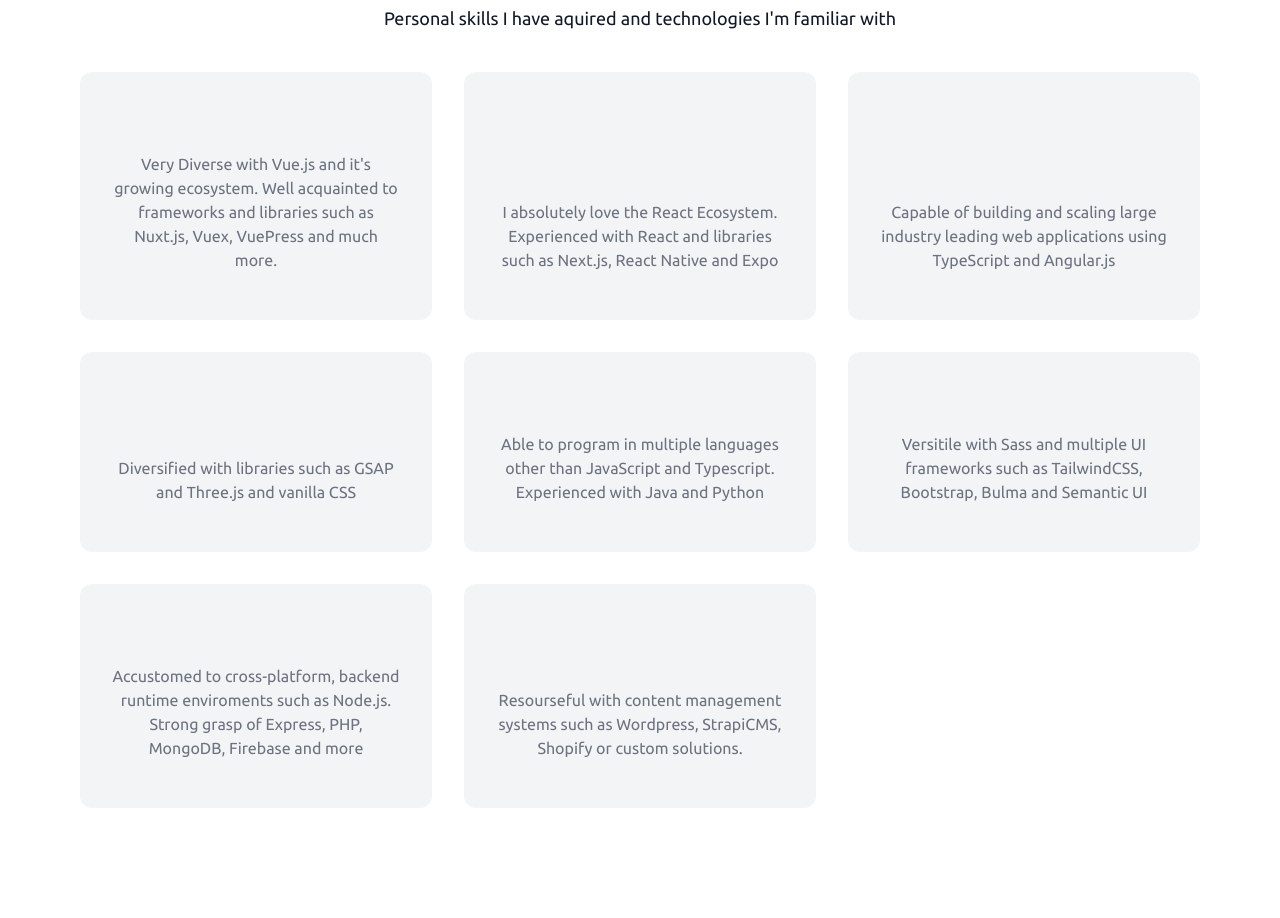
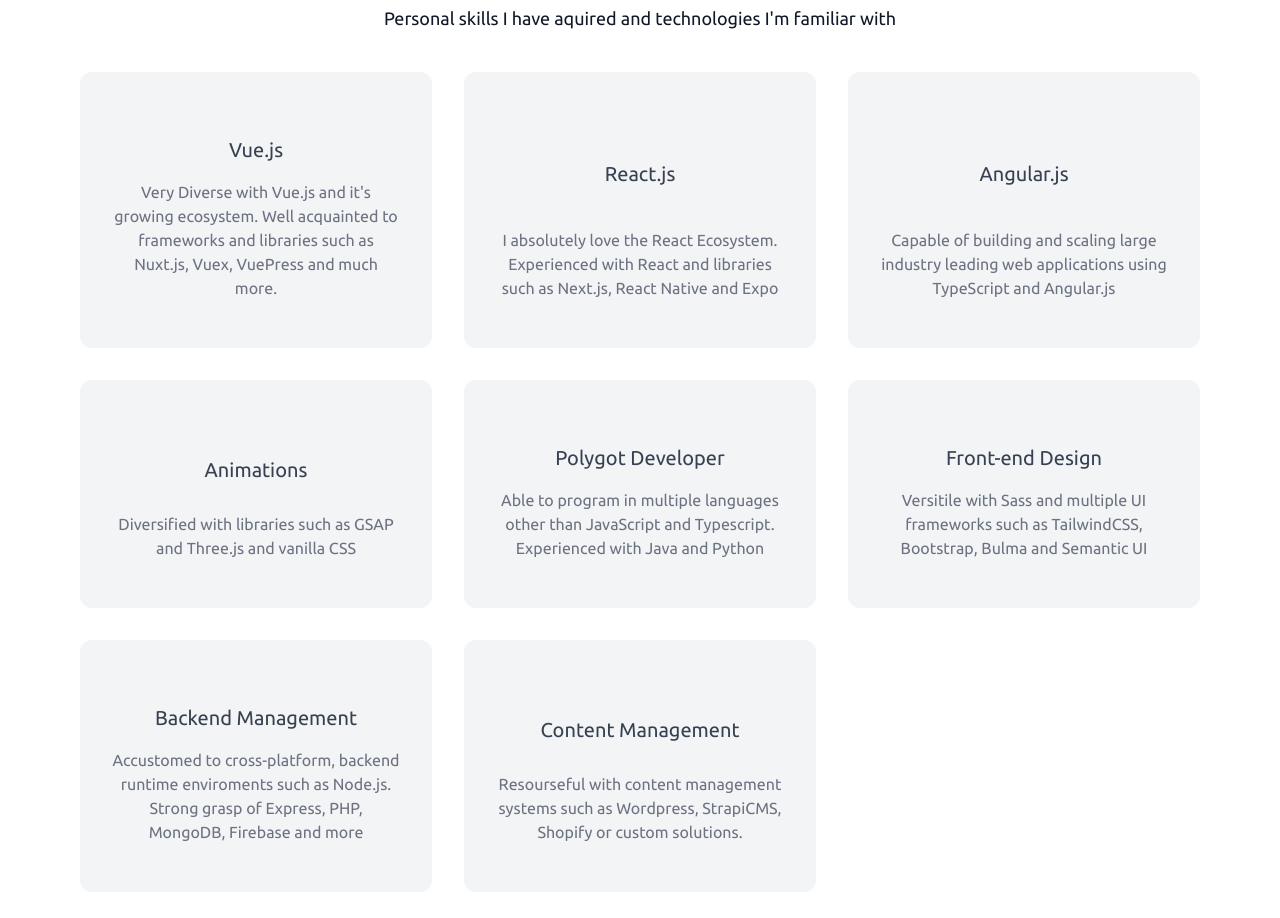
Before and after one commit to quelchx/quelchx.com, a Next.js app: page / in a window 1280 px wide. Shown: the part 2280-3198 px from the top of the page. Built offline with nearby package versions, Linux system fonts and the light colour scheme; no server answers.

Commit message:
small changes

```diff
--- a/src/components/Footer.tsx
+++ b/src/components/Footer.tsx
@@ -4,6 +4,7 @@ import data from "../constants";
 const Footer: React.FC = () => {
   const [mounted, setMounted] = useState<boolean>(false);
   const { theme, setTheme } = useTheme();
+
   useEffect(() => {
     setMounted(true);
   }, []);
--- a/src/components/home/Experience.tsx
+++ b/src/components/home/Experience.tsx
@@ -3,14 +3,17 @@ import AOS from "../AOS";
 import Asset from "./helpers/Asset";
 import Link from "next/link";
 
-const Experience: React.FC = () => {
-  const listAssets = data.assets.map((asset: any, idx: string | number) => {
+import { Asset as Assets } from "../../types";
+
+const Experience: React.FC<Assets> = () => {
+  const listAssets = data.assets.map((asset, idx: any) => {
+    console.log(asset);
     return (
       <Asset
         key={idx}
         icon={asset.icon}
-        asset={asset.name}
-        details={asset.text}
+        asset={asset.asset}
+        details={asset.details}
       />
     );
   });
--- a/src/components/home/Projects.tsx
+++ b/src/components/home/Projects.tsx
@@ -2,10 +2,10 @@ import React from "react";
 import data from "../../constants";
 import AOS from "../AOS";
 import Project from "./helpers/Project";
+import { Project as ProjectProps } from "../../types";
 
-const Projects: React.FC = () => {
-  const listProjects = data.projects.map(
-    (project: any, idx: string | number) => {
+const Projects: React.FC<ProjectProps> = () => {
+  const listProjects = data.projects.map((project, idx: any) => {
     return (
       <div key={idx}>
         <AOS animation="zoom-in" duration="500" delay="300">
@@ -20,8 +20,7 @@ const Projects: React.FC = () => {
         </AOS>
       </div>
     );
-    }
-  );
+  });
 
   return (
     <AOS>
--- a/src/components/home/Repositories.tsx
+++ b/src/components/home/Repositories.tsx
@@ -1,7 +1,7 @@
 import React, { useEffect, useState } from "react";
 import Repo from "./helpers/Repo";
 
-const Repositories = () => {
+const Repositories: React.FC = () => {
   const [repos, setRepos] = useState<any>(null);
   const [isLoading, setLoading] = useState<boolean>(false);
 
@@ -62,7 +62,7 @@ const Repositories = () => {
       </div>
 
       <div className="grid grid-cols-1 gap-0 mt-6 text-gray-600 dark:text-gray-200 md:grid-cols-2 md:gap-8">
-        {repos.map((repo: Object[], idx: number | string) => {
+        {repos.map((repo: Object[], idx: any) => {
           return <Repo key={idx} repo={repo} />;
         })}
       </div>
--- a/src/constants/index.ts
+++ b/src/constants/index.ts
@@ -22,42 +22,50 @@ const data = {
   assets: [
     {
       asset: "Vue.js",
-      text: "Very Diverse with Vue.js and it's growing ecosystem. Well acquainted to frameworks and libraries such as Nuxt.js, Vuex, VuePress and much more.",
+      details:
+        "Very Diverse with Vue.js and it's growing ecosystem. Well acquainted to frameworks and libraries such as Nuxt.js, Vuex, VuePress and much more.",
       icon: "fab fa-vuejs vue-icon",
     },
     {
       asset: "React.js",
-      text: "I absolutely love the React Ecosystem. Experienced with React and libraries such as Next.js, React Native and Expo",
+      details:
+        "I absolutely love the React Ecosystem. Experienced with React and libraries such as Next.js, React Native and Expo",
       icon: "fab fa-react react-icon",
     },
     {
       asset: "Angular.js",
-      text: "Capable of building and scaling large industry leading web applications using TypeScript and Angular.js",
+      details:
+        "Capable of building and scaling large industry leading web applications using TypeScript and Angular.js",
       icon: "fab fa-angular angular-icon",
     },
     {
       asset: "Animations",
-      text: "Diversified with libraries such as GSAP and Three.js and vanilla CSS",
+      details:
+        "Diversified with libraries such as GSAP and Three.js and vanilla CSS",
       icon: "fab fa-uikit uikit-icon",
     },
     {
       asset: "Polygot Developer",
-      text: "Able to program in multiple languages other than JavaScript and Typescript. Experienced with Java and Python",
+      details:
+        "Able to program in multiple languages other than JavaScript and Typescript. Experienced with Java and Python",
       icon: "fas fa-draw-polygon polygot-icon",
     },
     {
       asset: "Front-end Design",
-      text: "Versitile with Sass and multiple UI frameworks such as TailwindCSS, Bootstrap, Bulma and Semantic UI",
+      details:
+        "Versitile with Sass and multiple UI frameworks such as TailwindCSS, Bootstrap, Bulma and Semantic UI",
       icon: "fab fa-sass sass-icon",
     },
     {
       asset: "Backend Management",
-      text: "Accustomed to cross-platform, backend runtime enviroments such as Node.js. Strong grasp of Express, PHP, MongoDB, Firebase and more",
+      details:
+        "Accustomed to cross-platform, backend runtime enviroments such as Node.js. Strong grasp of Express, PHP, MongoDB, Firebase and more",
       icon: "fas fa-server server-icon",
     },
     {
       asset: "Content Management",
-      text: "Resourseful with content management systems such as Wordpress, StrapiCMS, Shopify or custom solutions.",
+      details:
+        "Resourseful with content management systems such as Wordpress, StrapiCMS, Shopify or custom solutions.",
       icon: "fab fa-wordpress cms-icon",
     },
   ],
```
Also changed, not shown: src/components/home/helpers/Asset.tsx (+2 -7 lines), src/components/home/helpers/Project.tsx (+2 -7 lines), src/types.ts (+13 -0 lines). Lines whose indentation alone changed are shown as unchanged.
